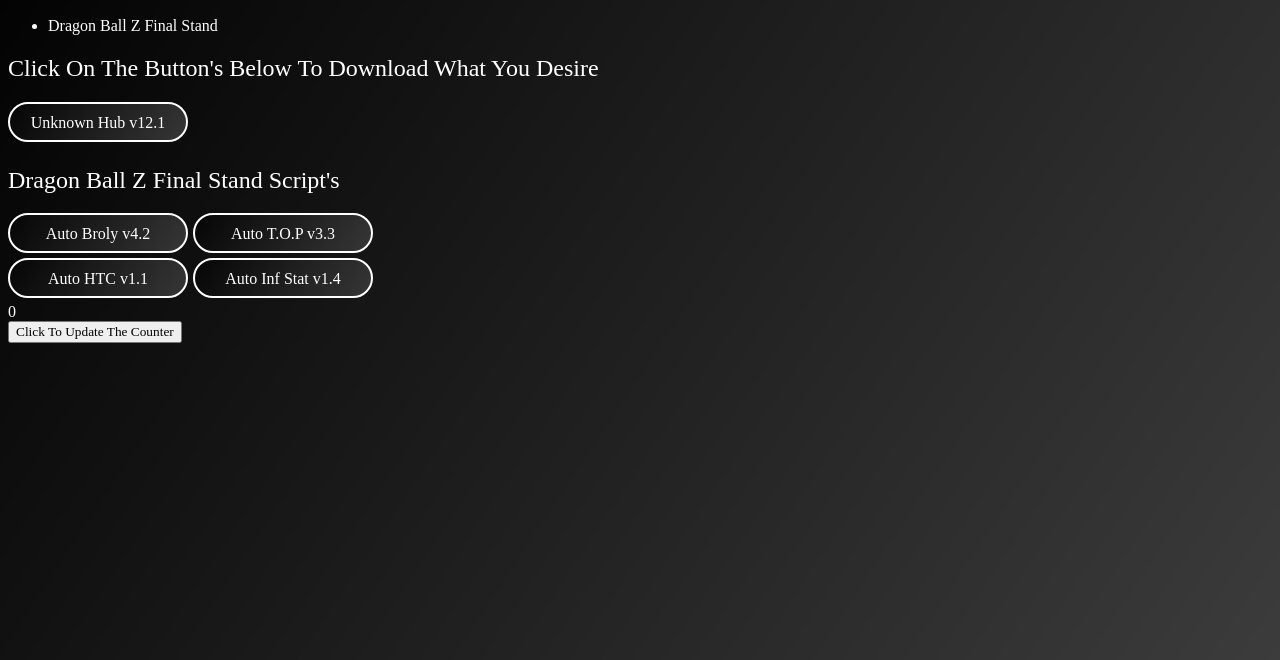
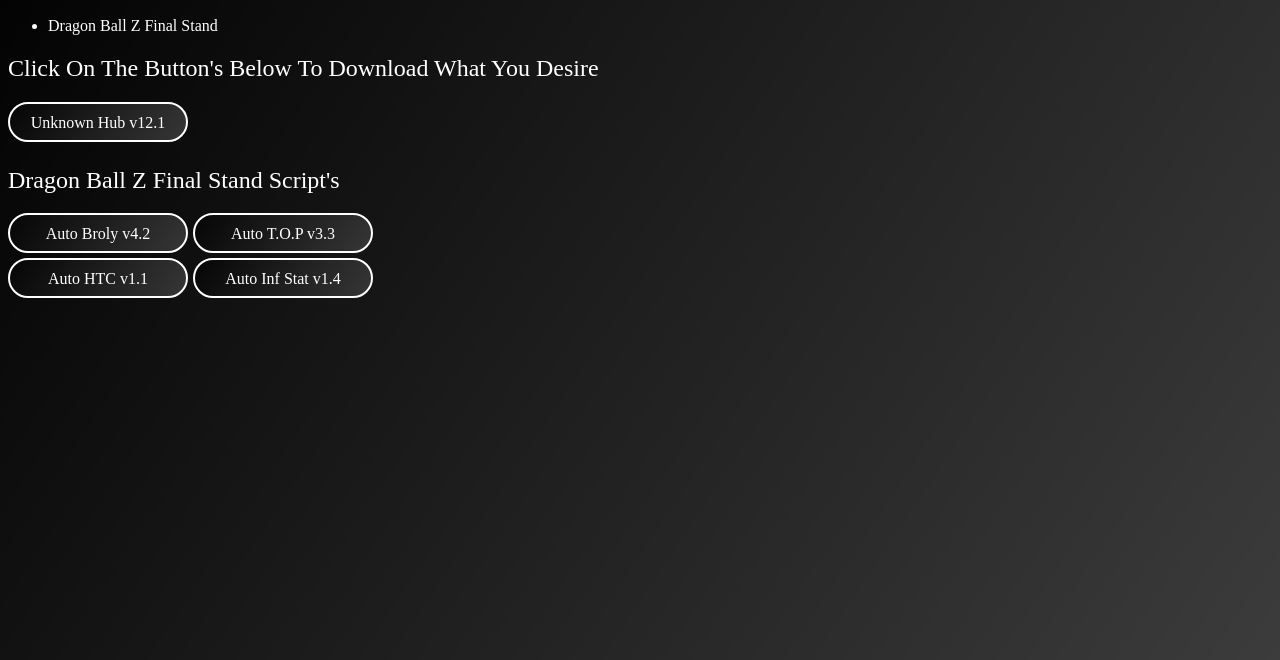
Before and after one commit to TheUnknownScripter/TheUnknownScripter.github.io, a plain HTML site: page index.html in a window 1280 px wide. Shown: the part 140-800 px from the top of the page. Drawn offline with Linux system fonts and the light colour scheme.

Commit message:
Update index.html

```diff
--- a/index.html
+++ b/index.html
@@ -79,16 +79,5 @@
                 <button id="btn5" class="gradient-button">Auto Inf Stat v1.4</button>
             </a>
         </div>
-        <div id="counter">0</div>
-        <script>
-            var counter = 0;
-            var counterElement = document.getElementById('counter');
-            counterElement.innerHTML = counter;
-            function incrementCounter() {
-                counter++;
-                counterElement.innerHTML = counter;
-            }
-        </script>
-        <button onclick="incrementCounter()">Click To Update The Counter</button>
     </body>
 </html>
```
